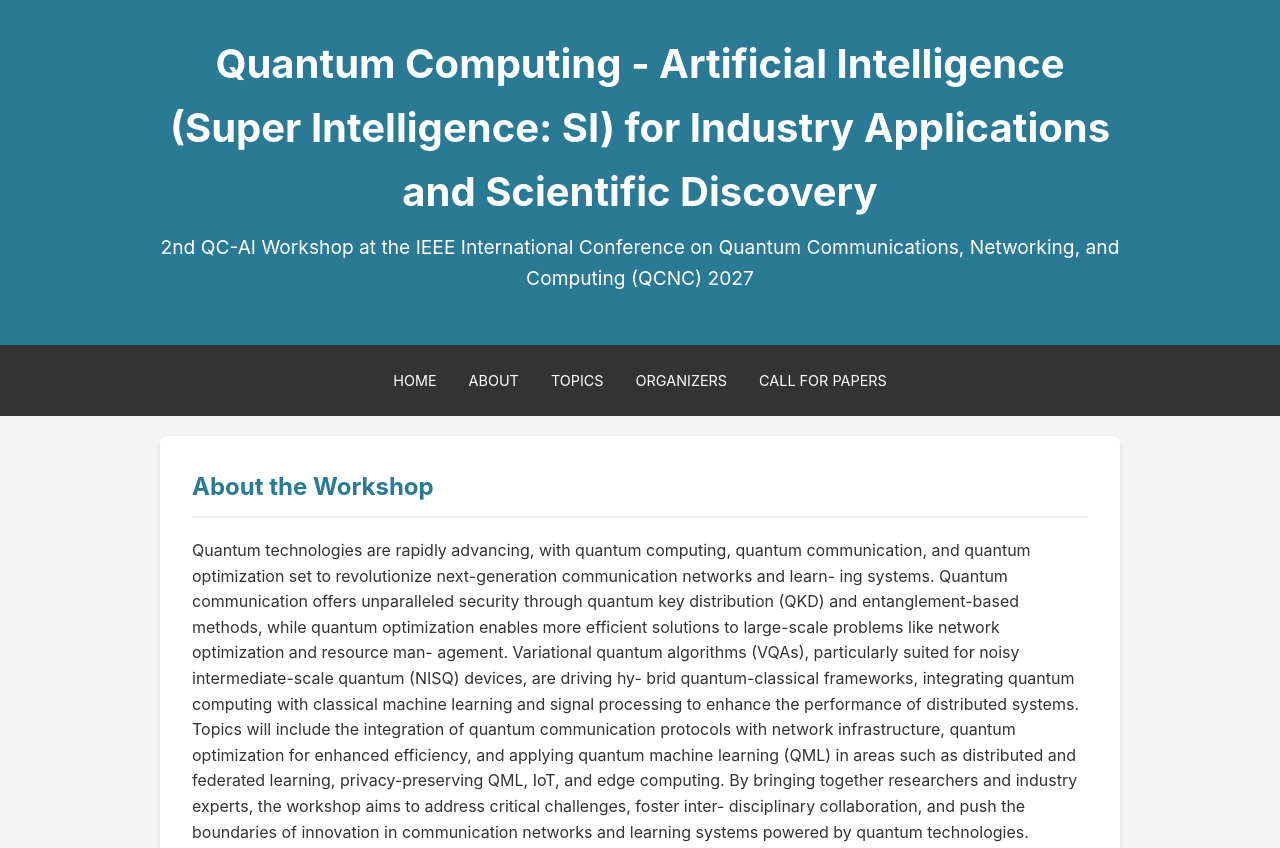
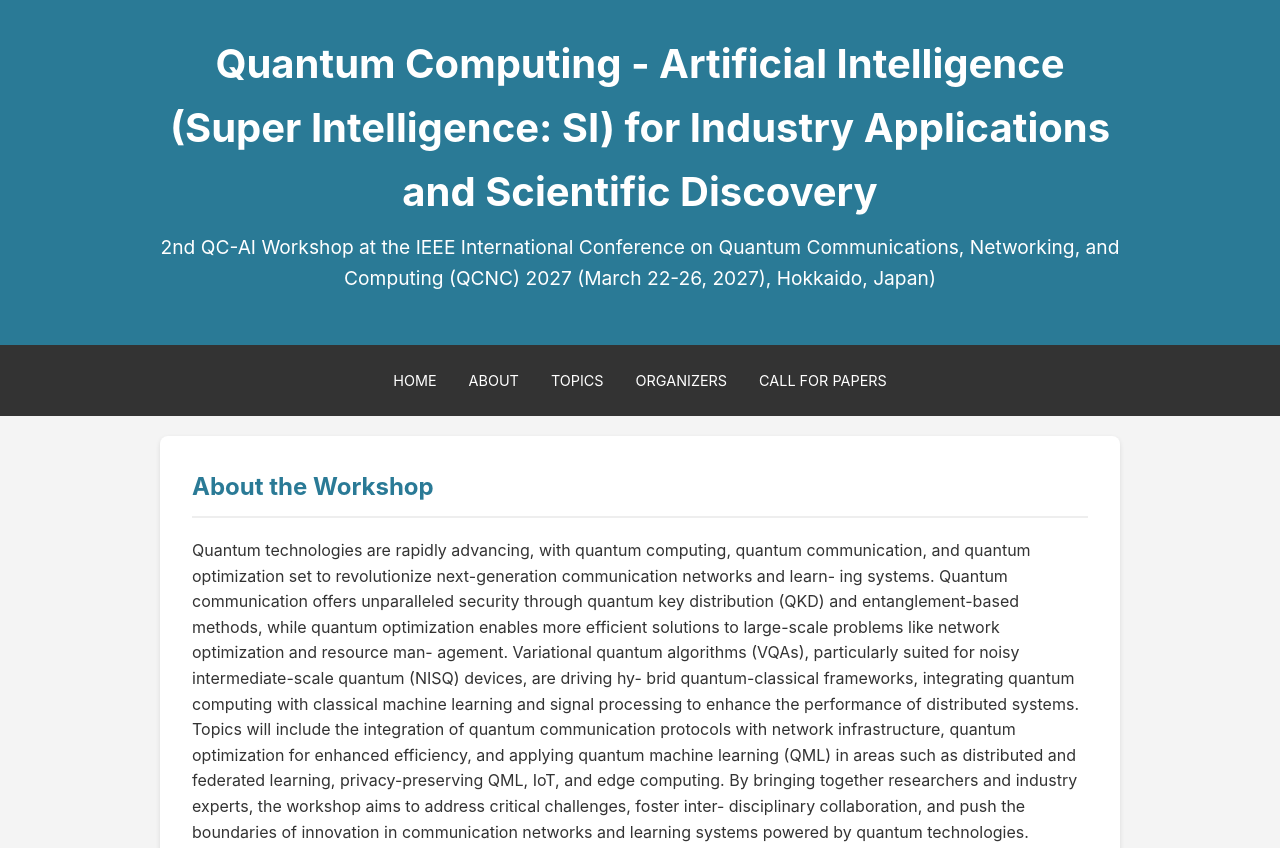
Before and after one commit to QCAI-Workshop/qcai-workshop.github.io, a plain HTML site: page index.html in a window 1280 px wide. Shown: the top 848 px of the page. Drawn offline with Linux system fonts and the light colour scheme.

Commit message:
Update workshop date and location details in index.html

```diff
--- a/index.html
+++ b/index.html
@@ -111,7 +111,7 @@
     <header id="home">
         <div class="container">
             <h1>Quantum Computing - Artificial Intelligence (Super Intelligence: SI) for Industry Applications and Scientific Discovery</h1>
-            <p> 2nd QC-AI Workshop at the IEEE International Conference on Quantum Communications, Networking, and Computing (QCNC) 2027</p>
+            <p> 2nd QC-AI Workshop at the IEEE International Conference on Quantum Communications, Networking, and Computing (QCNC) 2027 (March 22-26, 2027), Hokkaido, Japan) </p>
         </div>
     </header>
 
```
